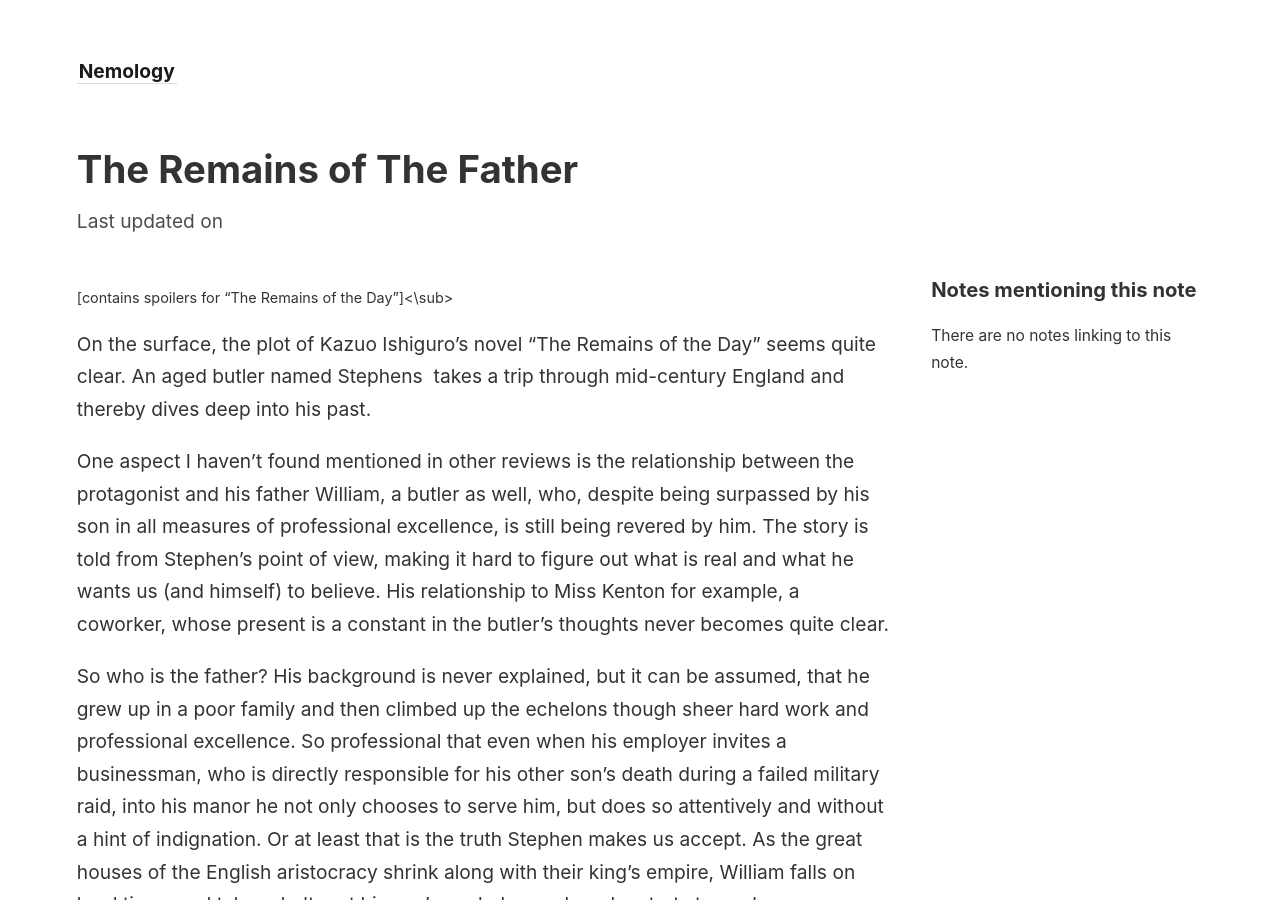
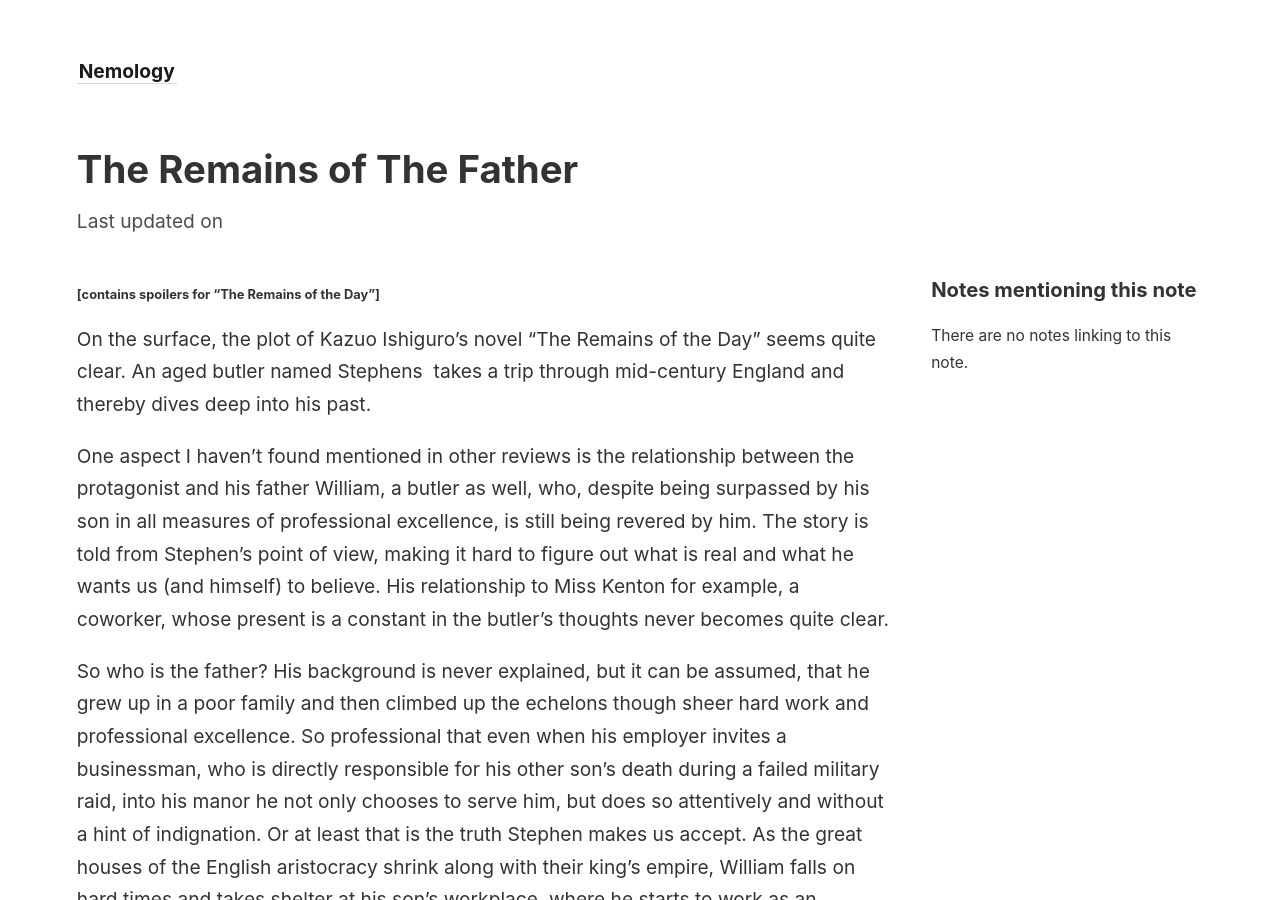
Before and after one commit to Nemologist/digitalgarden, a Jekyll site: the page built from _notes/The Remains of the Father.md, in a window 1280 px wide and 900 px high. Built offline with Jekyll 4.4.1, drawn with Linux system fonts in a browser that asks for light colours.

Commit message:
[PUBLISHER] Merge #15
* PUSH NOTE : Overview.md

* PUSH NOTE : The Remains of the Father.md

* PUSH NOTE : Do fruit flies feel pain.md

* PUSH NOTE : Are our elites foreign language skills declining.md

```diff
--- a/_notes/The Remains of the Father.md
+++ b/_notes/The Remains of the Father.md
@@ -3,7 +3,7 @@ share: true
 title: The Remains of The Father
 origdate: 2021-04-25
 ---
-<sub>\[contains spoilers for “The Remains of the Day”]<\sub>
+###### \[contains spoilers for “The Remains of the Day”]
 
 On the surface, the plot of Kazuo Ishiguro’s novel “The Remains of the Day” seems quite clear. An aged butler named Stephens  takes a trip through mid-century England and thereby dives deep into his past.
 
```
